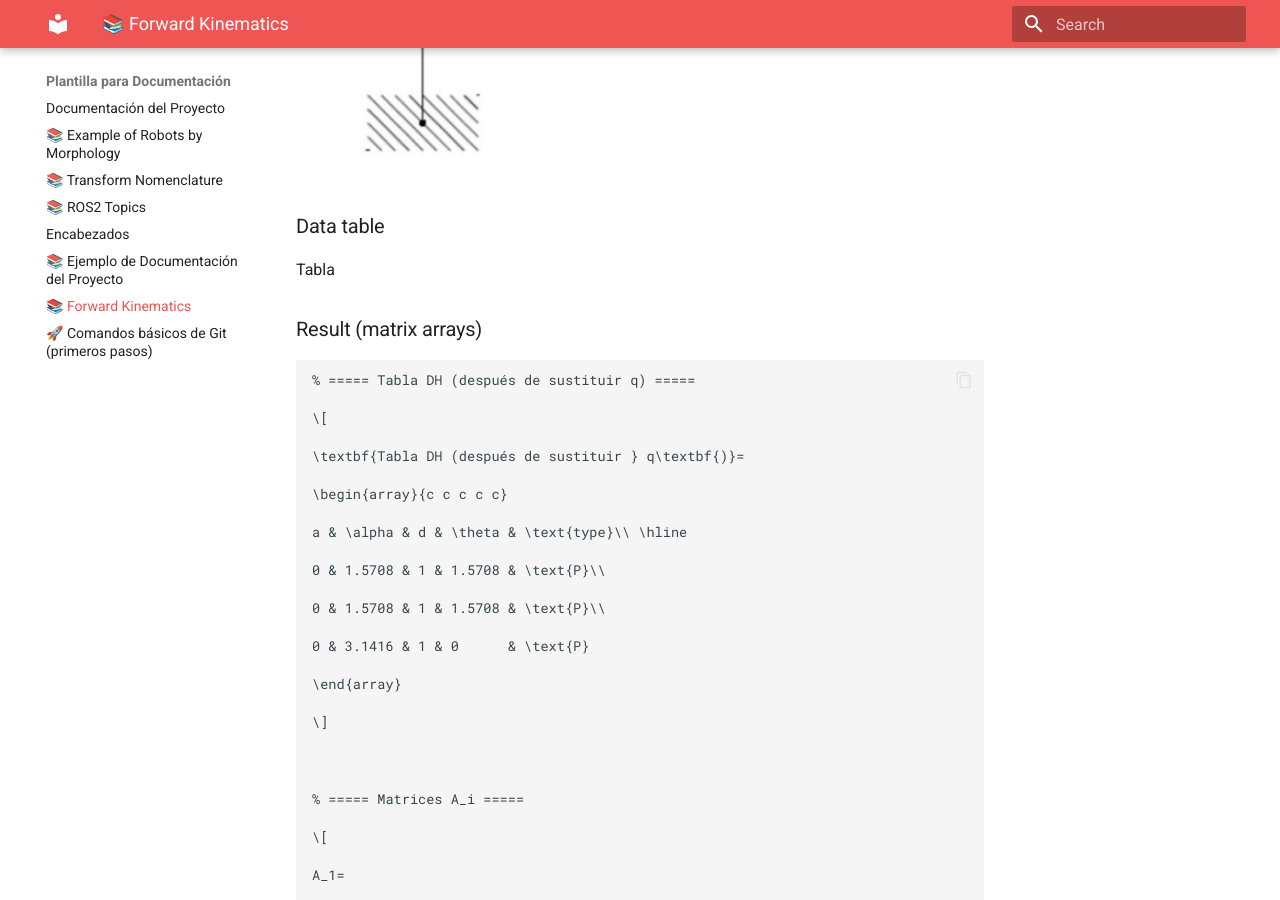
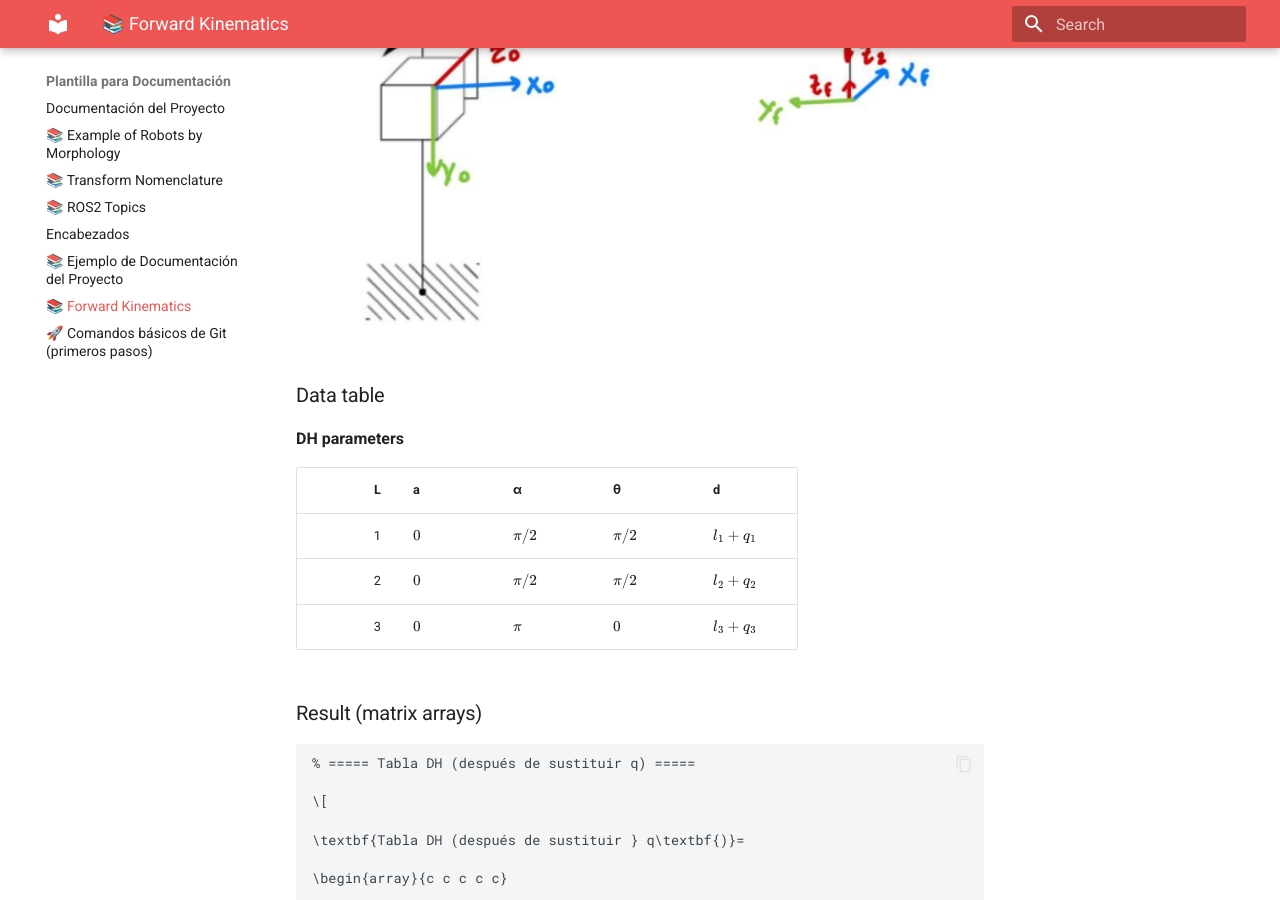
Before and after one commit to leozam26-gif/Applied-Robotics, an MkDocs documentation site: the page built from docs/forward kinematics.md, in a window 1280 px wide and 900 px high, scrolled down 7504 px. Built offline with MkDocs 1.6.1 and Material for MkDocs 9.7.7, drawn with Linux system fonts in a browser that asks for light colours; some of the changed text lies outside the part shown.

Commit message:
tables ready

```diff
--- a/docs/forward kinematics.md
+++ b/docs/forward kinematics.md
@@ -155,7 +155,12 @@ disp(T_0_N);
 
 ### Data table
 
-Tabla
+**DH parameters**
+
+| L | a         | α         | θ              | d                  |
+|---:|:----------|:----------|:---------------|:-------------------|
+| 1 | $l_{1.2}$  | $-\pi/2$  | $-\pi/2 + q_1$ | $0$                |
+| 2 | $0$        | $0$       | $0$            | $l_{1.1}+l_2+q_2$   |
 
 ### Result (matrix arrays)
 
@@ -293,7 +298,13 @@ $$
 
 ### Data table
 
-Tabla
+**DH parameters**
+
+| L | a   | α       | θ       | d            |
+|---:|:----|:--------|:--------|:-------------|
+| 1 | $0$ | $\pi/2$ | $\pi/2$ | $l_1 + q_1$  |
+| 2 | $0$ | $\pi/2$ | $\pi/2$ | $l_2 + q_2$  |
+| 3 | $0$ | $\pi$   | $0$     | $l_3 + q_3$  |
 
 ### Result (matrix arrays)
 
@@ -463,7 +474,16 @@ $$
 
 ### Data table
 
-Tabla
+**DH parameters**
+
+| L | a     | α        | θ            | d            |
+|---:|:------|:---------|:-------------|:-------------|
+| 1 | $0$   | $-\pi/2$ | $q_1$        | $l_1$        |
+| 2 | $l_2$ | $0$      | $q_2$        | $0$          |
+| 3 | $0$   | $\pi/2$  | $\pi/2+q_3$  | $0$          |
+| 4 | $0$   | $-\pi/2$ | $\pi/2+q_4$  | $l_3+l_4$    |
+| 5 | $0$   | $\pi/2$  | $q_5$        | $0$          |
+| 6 | $0$   | $0$      | $q_6$        | $l_5+l_6$    |
 
 ### Result (matrix arrays)
 
@@ -720,7 +740,16 @@ $$
 
 ### Data table
 
-Tabla
+**DH parameters**
+
+| L | $d_z$  | a   | α        | Θ              |
+|---:|:-------|:----|:---------|:---------------|
+| 1 | $l_1$  | $0$ | $-\pi/2$ | $q_1$          |
+| 2 | $0$    | $l_2$ | $0$    | $q_2$          |
+| 3 | $-l_3$ | $0$ | $\pi/2$  | $\pi/2+q_3$    |
+| 4 | $l_4$  | $0$ | $-\pi/2$ | $q_4$          |
+| 5 | $0$    | $0$ | $\pi/2$  | $-\pi/2+q_5$   |
+| 6 | $l_6$  | $0$ | $0$      | $q_6$          |
 
 ### Result (matrix arrays)
 
@@ -978,7 +1007,16 @@ $$
 
 ### Data table
 
-Tabla
+**DH parameters**
+
+| L | $d_z$ | a     | α        | θ              |
+|---:|:------|:------|:---------|:---------------|
+| 1 | $0$   | $0$   | $\pi/2$  | $\pi/2+q_1$    |
+| 2 | $0$   | $l_2$ | $-\pi/2$ | $\pi/2+q_2$    |
+| 3 | $0$   | $0$   | $\pi/2$  | $q_3$          |
+| 4 | $l_4$ | $0$   | $\pi/2$  | $q_4$          |
+| 5 | $0$   | $0$   | $-\pi/2$ | $q_5$          |
+| 6 | $l_6$ | $0$   | $0$      | $-\pi/2+q_6$   |
 
 ### Result (matrix arrays)
 
```
